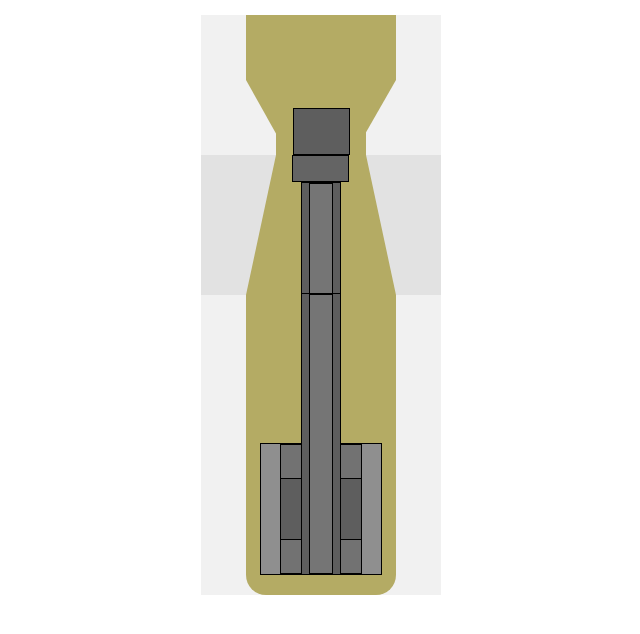
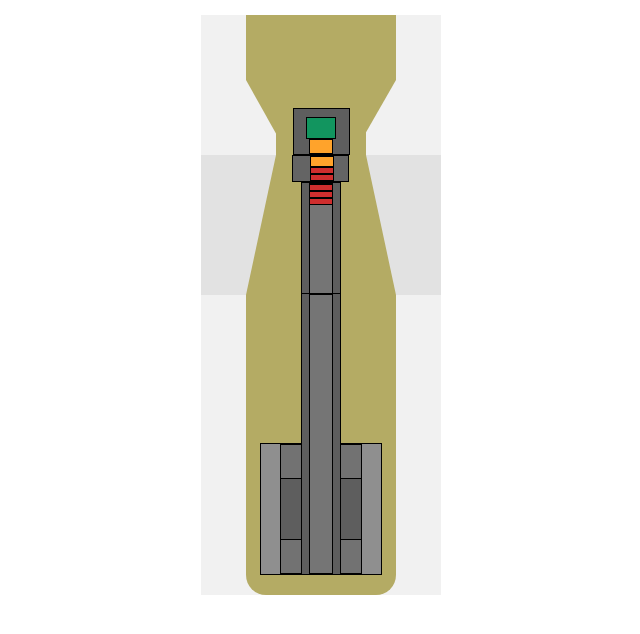
Before and after one commit to Santiigas/projetooppenheimer, a plain HTML site: page index.html in a window 1280 px wide. Shown: the whole page, without its empty margins (319-959 px from the left). Drawn offline with Linux system fonts and the light colour scheme.

Commit message:
Parte interna da bomba parte 4
+

```diff
--- a/index.css
+++ b/index.css
@@ -75,11 +75,30 @@ main{
 }
 
 #caixa-dentro-triangulo{
+    display: flex;
+    flex-direction: column;
+    justify-content: flex-end;
+    align-items: center;
     border: 1px solid black;
     width: 55px;
     height: 45px;
     background-color: #5e5e5e;
 }
+
+#detalhe4{
+    width: 22px;
+    height: 13px;
+    background-color: rgb(255, 163, 43);
+    border: 1px solid black;
+}
+
+#detalhe5{
+    width: 28px;
+    height: 20px;
+    background-color: rgba(16, 151, 95, 0.973);
+    border: 1px solid black;
+}
+
 
 /*--> Estrutura interna*/
 
@@ -109,11 +128,30 @@ main{
     padding-left: 16px;
 }
 
-#pescoco > #pescoco-triangulo > #alinhamento1 > #quadrado1{
+#quadrado1{
+    display: flex;
+    flex-direction: column;
+    justify-content:flex-end;
+    align-items: center;
     border: 1px solid black;
     width: 55px;
     height: 25px;
     background-color: #646464;
+}
+
+#quadrado-alinhamento{
+    padding-left: 2px;
+    display: flex;
+    flex-direction: column;
+    justify-content:flex-end;
+    align-items: center;
+}
+
+#detalhes2{
+    width: 22px;
+    height: 5px;
+    background-color: rgb(207, 46, 46);
+    border: 1px solid black;
 }
 
 #pescoco > #pescoco-triangulo > #alinhamento2{
@@ -136,7 +174,7 @@ main{
 #pescoco > #pescoco-triangulo > #alinhamento2 > #bomba-cano1 > #bomba-cano2{
     display: flex;
     flex-direction: column;
-    justify-content:center;
+    justify-content:flex-start;
     align-items: center;
     width: 22px;
     height: 120px;
@@ -144,6 +182,20 @@ main{
     border: 1px solid black;
     position: relative;
     z-index: 1;
+}
+
+#detalhes1{
+    width: 22px;
+    height: 5px;
+    background-color: rgb(207, 46, 46);
+    border: 1px solid black;
+}
+
+#detalhe3{
+    width: 22px;
+    height: 9px;
+    background-color: rgb(255, 163, 43);
+    border: 1px solid black;
 }
 
 /*--------------- CORPO DA BOMBA ---------------*/
--- a/index.html
+++ b/index.html
@@ -14,18 +14,30 @@
             <div id="cauda-triangulo">
             </div>
             <div id="cauda-quadrado">
-                <div id="caixa-dentro-triangulo"></div>
+                <div id="caixa-dentro-triangulo">
+                    <div id="detalhe5"></div>
+                    <div id="detalhe4"></div>
+                </div>
             </div>
         </div>
 
         <div id="pescoco" class="estrutura-base">
             <div id="pescoco-triangulo">
                 <div id="alinhamento1">
-                    <div id="quadrado1"></div>
+                    <div id="quadrado1">
+                        <div id="quadrado-alinhamento">
+                            <div id="detalhe3"></div>
+                            <div id="detalhes2"></div>
+                            <div id="detalhes2"></div>
+                        </div>
+                    </div>
                 </div>
                 <div id="alinhamento2">
                     <div id="bomba-cano1">
                         <div id="bomba-cano2">
+                            <div id="detalhes1"></div>
+                            <div id="detalhes1"></div>
+                            <div id="detalhes1"></div>
                         </div>
                     </div>
                 </div>
@@ -36,7 +48,6 @@
             <div id="bomba-principal">
                 <div id="bomba-cano1">
                     <div id="bomba-cano2">
-
                     </div>
                 </div>
                 <div id="quadrado-grande">
```
